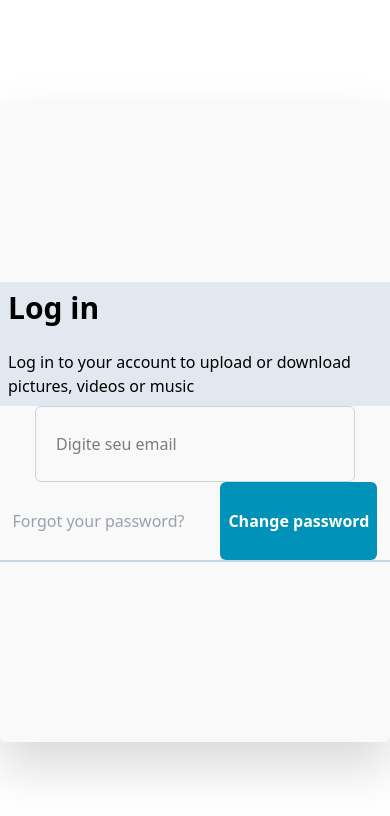
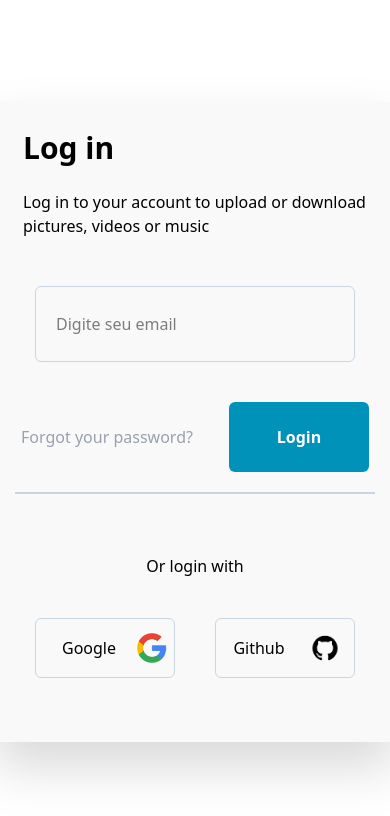
Before and after one commit to PedroDelgo/Tailwind-Sandbox, a React (Vite) app in the folder login-card/: page / in a window 390 px wide. Shown: the top 816 px of the page. Built offline with nearby package versions, Linux system fonts and the light colour scheme; grey boxes are pictures that could not be loaded.

Commit message:
feat: Creates mobile login card.

```diff
--- a/login-card/src/components/Login-card.jsx
+++ b/login-card/src/components/Login-card.jsx
@@ -1,21 +1,42 @@
 import image from '../assets/wallPaper.svg'
+import githubIco from '../assets/github-icon.png'
+import googleIco from '../assets/google-icon.png'
 
 function LoginCard() {
     return (
         <>
-            <div className="bg-[#f9f9f9] w-100 h-160 md:w-250 rounded-md drop-shadow-2xl flex flex-col justify-center items-center md:justify-start md:flex-row">
-                <div className="bg-slate-200 w-full p-2 space-y-6 flex flex-col items-start justify-center">
+            <div className="bg-[#f9f9f9] w-100 h-160 md:w-250 rounded-md drop-shadow-2xl flex flex-col justify-center items-center md:justify-start md:flex-row select-none">
+                <div className='md:flex md:flex-col space-y-10 p-5 w-full h-full'>
+                    <div className=" w-full p-2 space-y-6 flex flex-col items-start justify-center">
                         <p className='text-3xl font-bold'>Log in</p>
                         <p>Log in to your account to upload or download pictures, videos or music</p>
                     </div>
                     <div className='w-full flex justify-center items-center'>
                         <input type="text"
                             placeholder='Digite seu email'
-                    className='border-1 border-slate-300 pl-5 text-start h-19 rounded-md w-80'/>
+                            className='border-1 border-slate-300 pl-5 text-start h-19 rounded-md w-80' />
                     </div>
-                <div className='border-b-2 border-slate-300 w-full h-20 flex flex-row justify-center items-center space-x-9'>
-                    <p className='text-gray-400'>Forgot your password?</p>
-                    <button className='bg-cyan-600 h-full p-2 rounded-md text-white font-bold'>Change password</button>
+                    <div className='border-b-2 border-slate-300 w-full h-23 flex flex-row justify-center items-center space-x-9 pb-5'>
+                        <p className=' cursor-pointer hover:text-blue-500 duration-200 text-gray-400'>Forgot your password?</p>
+                        <button className='bg-cyan-600 w-35 hover:bg-cyan-700 duration-200 h-full p-2 rounded-md text-white font-bold cursor-pointer'>Login</button>
+                    </div>
+                    <div className='w-full flex flex-col justify-center items-center p-5 space-y-10'>
+                        <div>
+                            <p>Or login with</p>
+                        </div>
+                        <div className='space-x-10 w-full flex flex-row'>
+                            <button className=' hover:bg-slate-200  duration-200 border-1 border-slate-300 pl-7 h-15 flex flex-row justify-center items-center space-x-2 w-40 p-2 rounded-md text-white font-bold'>
+                                <p className=' text-black font-medium'>Google</p> <img src={googleIco}
+                                    alt="icone do github"
+                                    className='h-8 ml-3' />
+                            </button>
+                            <button className=' hover:bg-slate-200  duration-200 border-1 border-slate-300 pl-7 h-15 flex flex-row justify-center items-center space-x-2 w-40 p-2 rounded-md text-white font-bold'>
+                                <p className='text-black font-medium'>Github</p> <img src={githubIco}
+                                    alt="icone do github"
+                                    className='h-10' />
+                            </button>
+                        </div>
+                    </div>
                 </div>
                 <div className="w-0 h-0 md:w-1/2 md:h-full flex justify-end">
                     <img className='h-160 rounded-r-md' src={image} alt="imagem de fundo" />
```
Also changed, not shown: login-card/src/assets/github-icon.png (added), login-card/src/assets/google-icon.png (added). Lines whose indentation alone changed are shown as unchanged.
